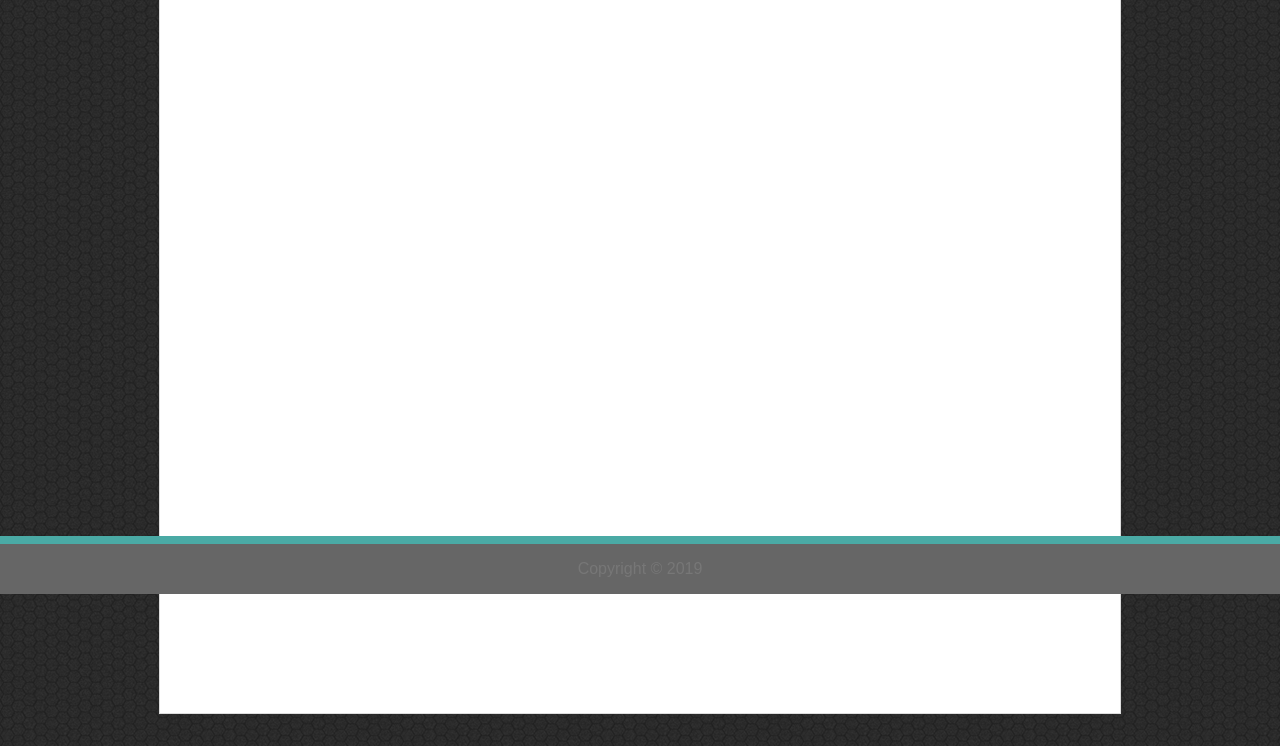
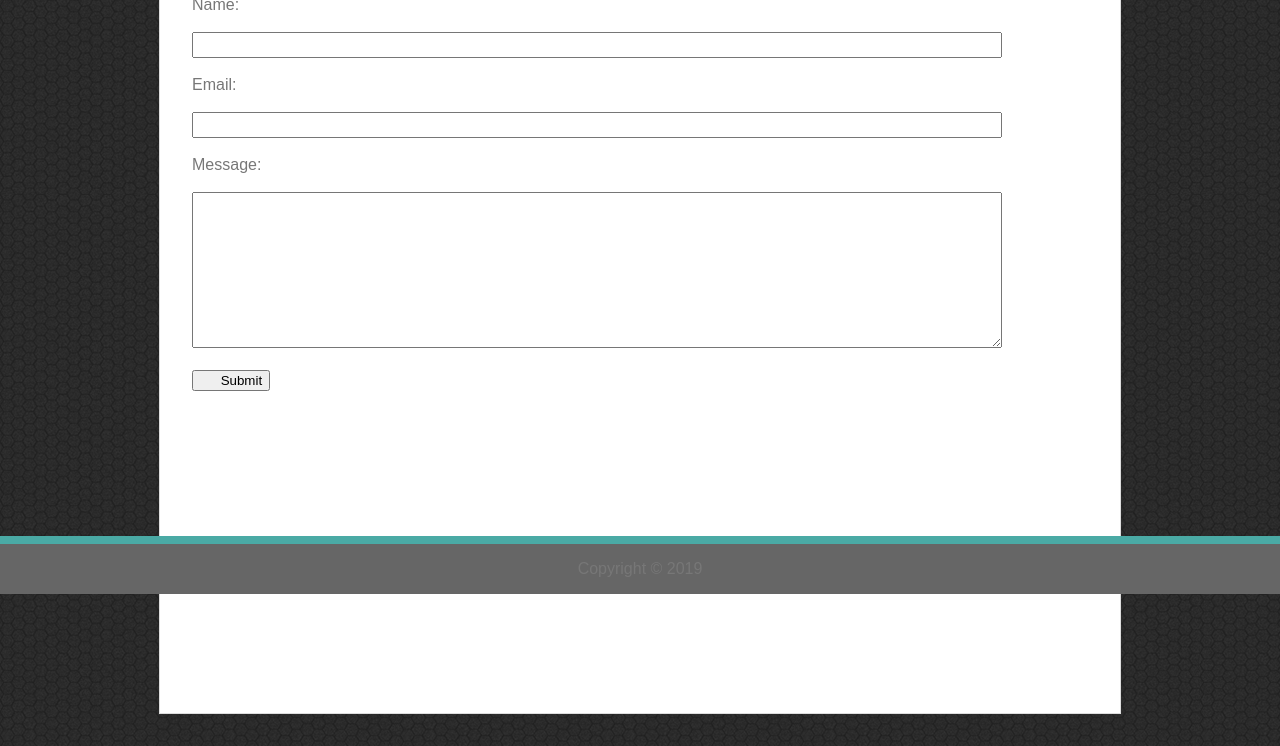
Before and after one commit to leavinit/Basic-Portfolio, a plain HTML site: page contacts.html in a window 1280 px wide. Shown: the part 206-952 px from the top of the page. Drawn offline with Linux system fonts and the light colour scheme.

Commit message:
Fleshed out the contacts page with a form (needs formatting still)

```diff
--- a/assets/css/style.css
+++ b/assets/css/style.css
@@ -17,7 +17,7 @@ body {
 h1 {
     font-family: 'Georgia', Times, Times New Roman, serif;
     padding: 5px 15px 10px 15px ;
-
+    font-size: 1.5em ;
 
 }
 .header {
@@ -80,6 +80,15 @@ h1 {
     line-height: 1.5em ;
 }
 
+form, input {
+    width: 90% ;
+    height: 1.5em ;
+    padding-left: 2em;
+}
+textarea {
+    width: 93% ;
+    /* padding-left: 1.5 em; */
+}
 .footer {
     position: fixed;
     left: 0;
--- a/contacts.html
+++ b/contacts.html
@@ -28,6 +28,17 @@
     <!--Main Content Area (Scrolls)-->
     <div class="mainContent">
         <h1>Contact</h1>
+        <form id="form1">
+           Name: <br><br>
+           <input type="text" name="firstname"><br><br>
+           Email: <br><br>
+           <input type="text" name="email"><br><br>
+           Message: <br><br>
+           <textarea rows="10" form="form1"></textarea><br><br>
+           <input type="submit" form="form1" style="width:initial; height:initial;">
+        </form>
+
+
     </div>
 
     <!--Footer Area (Static)-->
```
